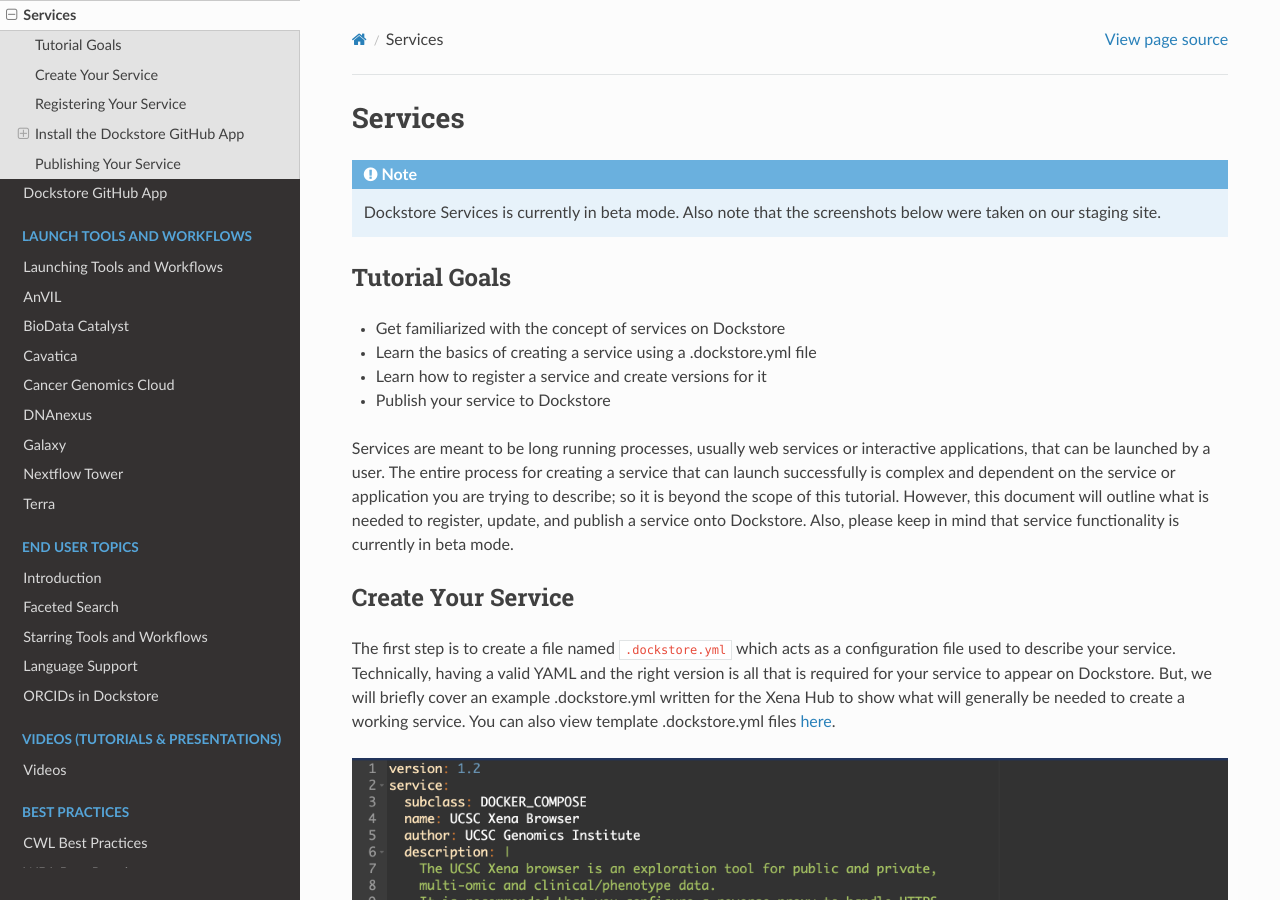
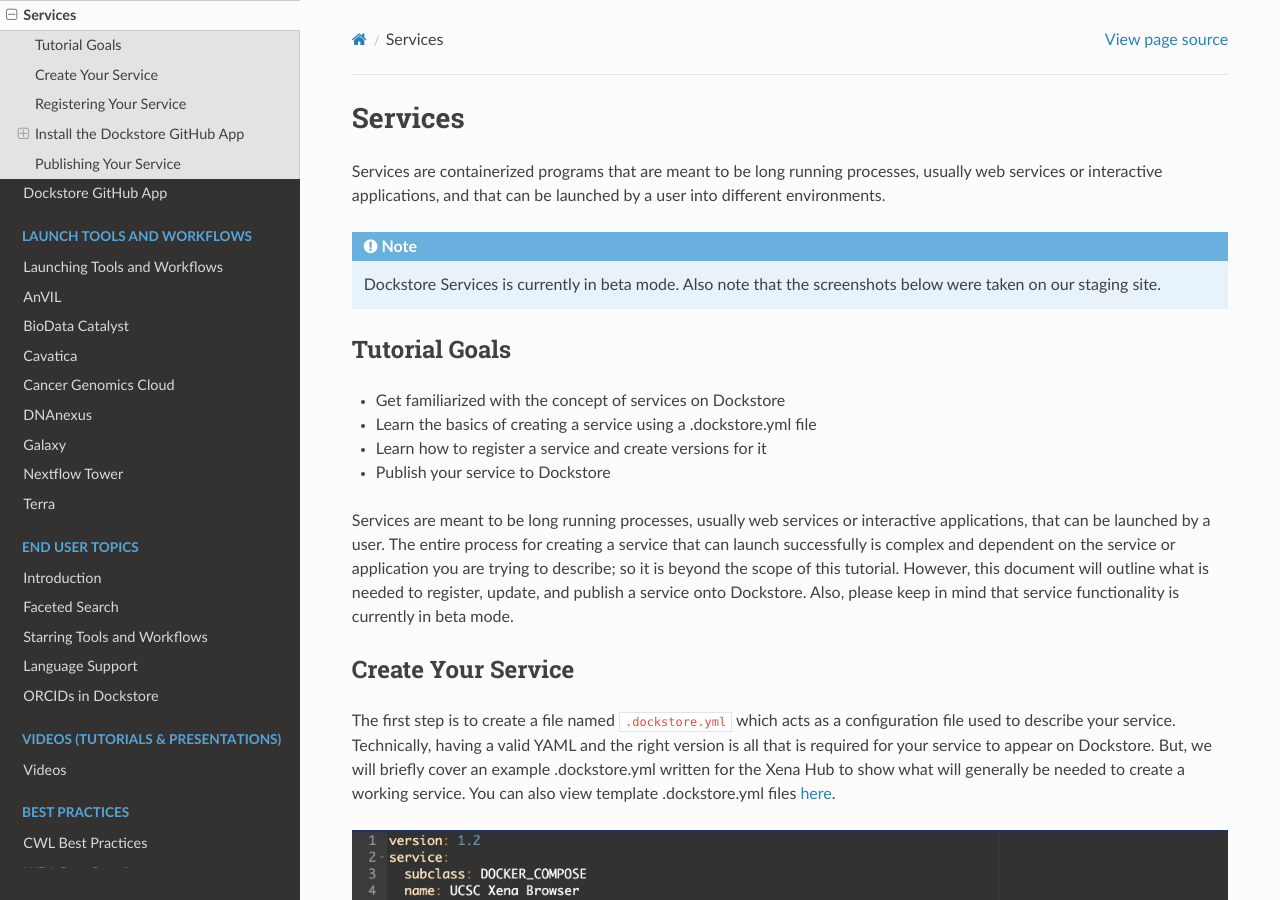
Before and after one commit to dockstore/dockstore-documentation, a Sphinx documentation site: the page built from docs/getting-started/getting-started-with-services.rst, in a window 1280 px wide and 900 px high. Built offline with Sphinx 7.4.7 and the Read the Docs theme 2.0.0, drawn with Linux system fonts in a browser that asks for light colours.

Commit message:
Moved services intro

```diff
--- a/docs/getting-started/getting-started-with-services.rst
+++ b/docs/getting-started/getting-started-with-services.rst
@@ -1,5 +1,7 @@
 Services
 ========
+
+Services are containerized programs that are meant to be long running processes, usually web services or interactive applications, and that can be launched by a user into different environments.
 
 .. note:: Dockstore Services is currently in beta mode. Also note that the screenshots below were taken on our staging site.
 
```
